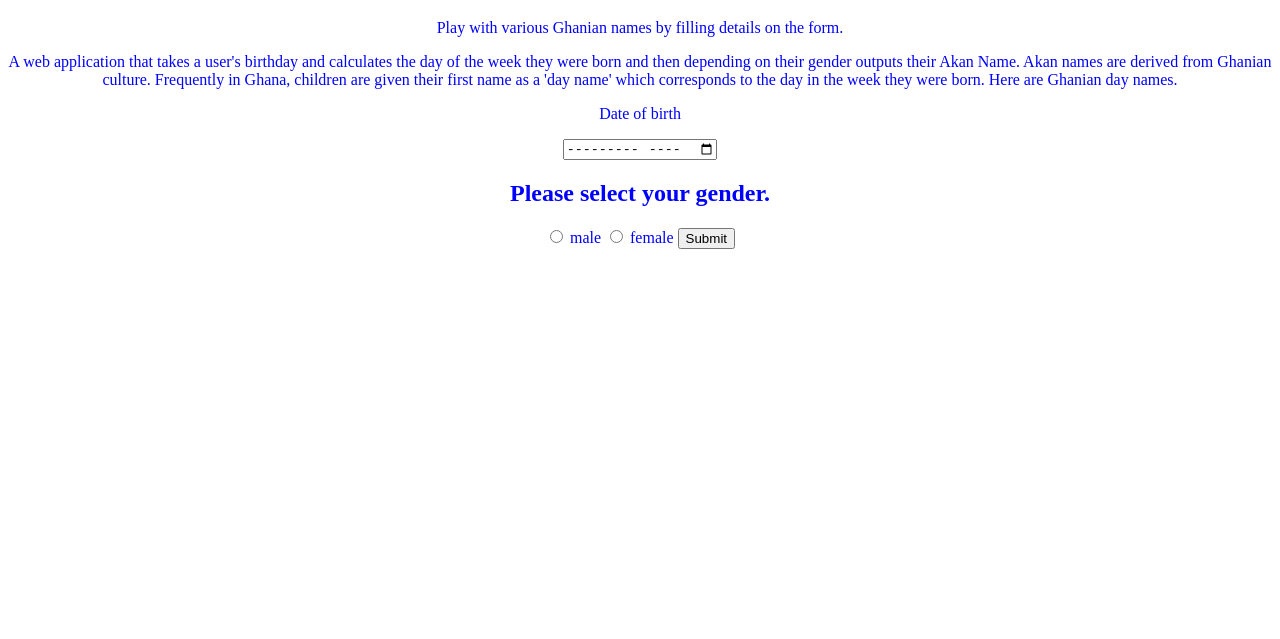
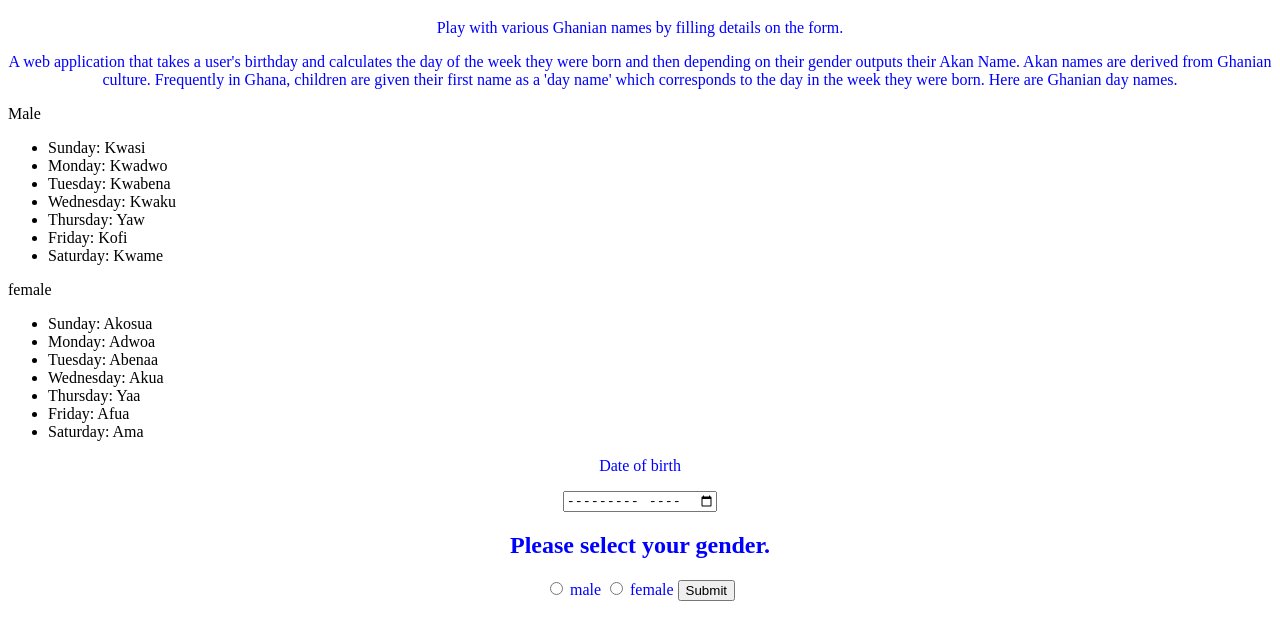
Before and after one commit to Albert-beg/Akan-Names, a plain HTML site: page Akan-Names.html in a window 1280 px wide. Shown: the part 61-700 px from the top of the page. Drawn offline with Linux system fonts and the light colour scheme; a script that the page names is missing.

Commit message:
add list of items

```diff
--- a/Akan-Names.html
+++ b/Akan-Names.html
@@ -8,8 +8,27 @@
     <h1>Welcome to Akan names website page</h1>
     <p>Play with various Ghanian names by filling details on the form.</p>
     <P>A web application that takes a user's birthday and calculates the day of the week they were born and then depending on their gender outputs their Akan Name.
-
       Akan names are derived from Ghanian culture. Frequently in Ghana, children are given their first name as a 'day name' which corresponds to the day in the week they were born. Here are Ghanian day names.</P>
+      Male
+      <ul>
+        <li>Sunday: Kwasi</li>
+        <li>Monday: Kwadwo</li>
+        <li>Tuesday: Kwabena</li>
+        <li>Wednesday: Kwaku</li>
+        <Li>Thursday:  Yaw</Li>
+        <Li>Friday: Kofi</Li>
+        <Li>Saturday: Kwame</Li>
+      </ul>
+      female
+      <ul>
+       <li>Sunday: Akosua</li>
+       <li>Monday: Adwoa</li>
+       <li>Tuesday: Abenaa</li>
+       <li>Wednesday: Akua</li>
+       <li>Thursday:  Yaa</li>
+       <li>Friday: Afua</li>
+       <li>Saturday: Ama</li>
+      </ul>
     <script src="script.Js"></script>
     <P>Date of birth</P>
     <form>
```
